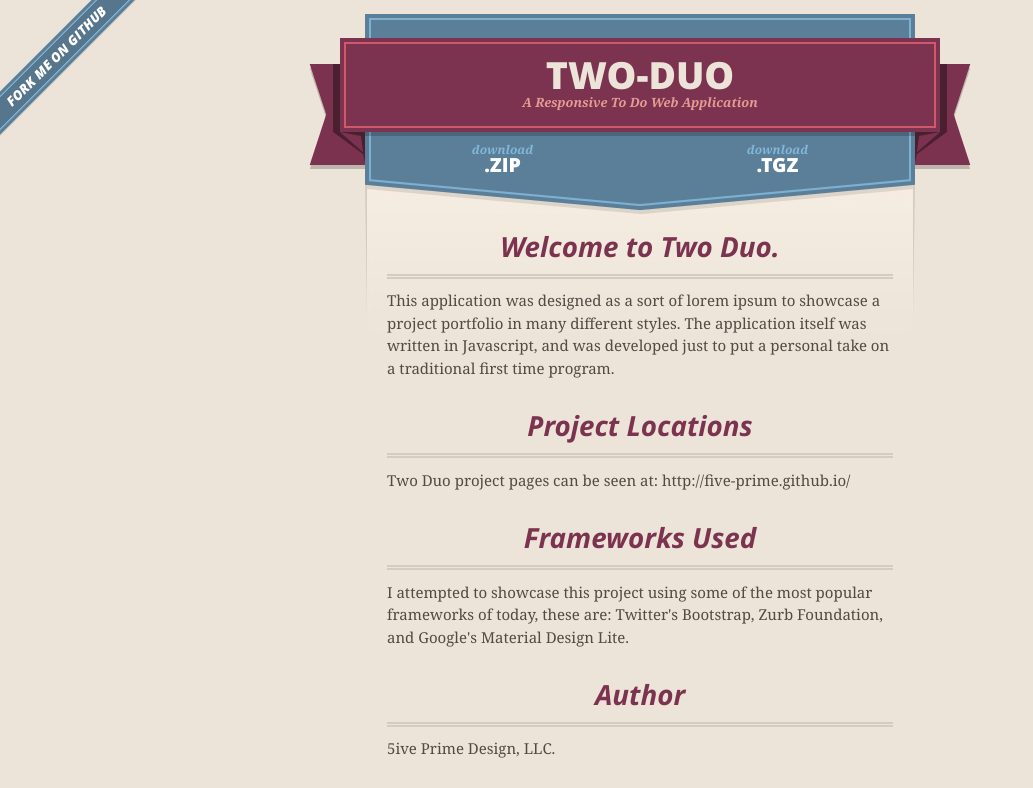
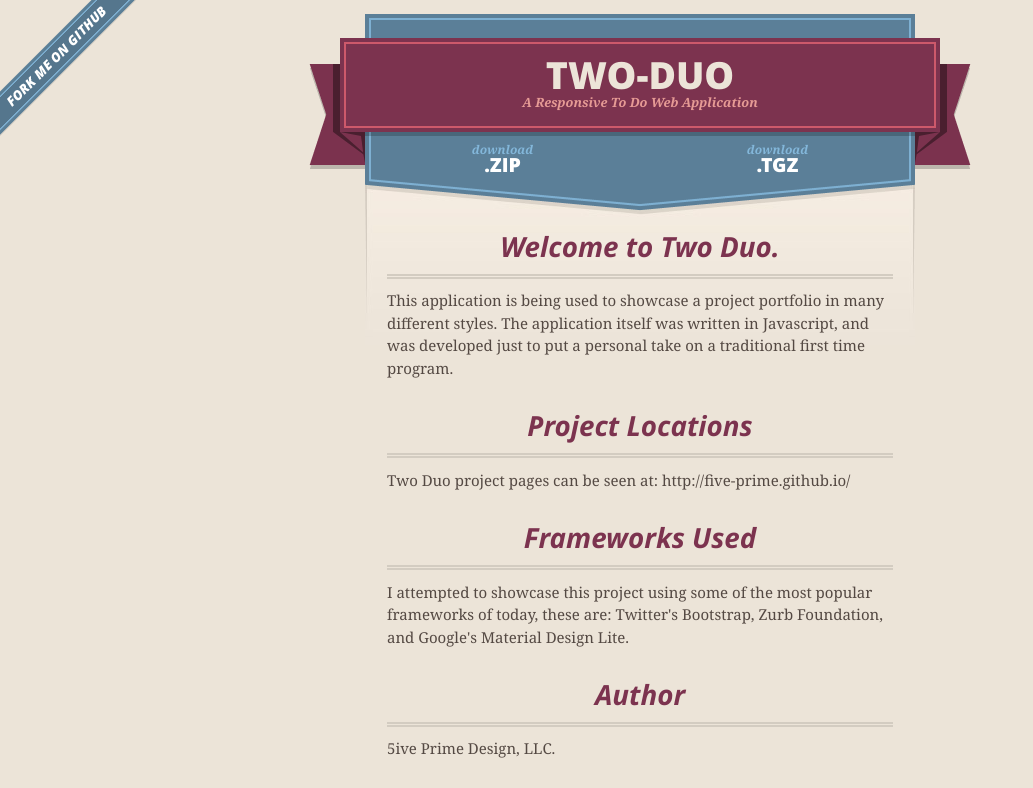
Before and after one commit to five-prime/Two-Duo, a plain HTML site: page index.html in a window 1280 px wide. Shown: the top 788 px of the page, without its empty margins (0-1033 px from the left). Drawn offline with nearby package versions, Linux system fonts and the light colour scheme.

Commit message:
Update index.html

```diff
--- a/index.html
+++ b/index.html
@@ -49,7 +49,7 @@
         <h3>
 <a id="welcome-to-two-duo" class="anchor" href="#welcome-to-two-duo" aria-hidden="true"><span aria-hidden="true" class="octicon octicon-link"></span></a>Welcome to Two Duo.</h3>
 
-<p>This application was designed as a sort of lorem ipsum to showcase a project portfolio in many different styles.
+<p>This application is being used to showcase a project portfolio in many different styles.
 The application itself was written in Javascript, and was developed just to put a personal take on a traditional first time program.</p>
 
 <h3>
```
